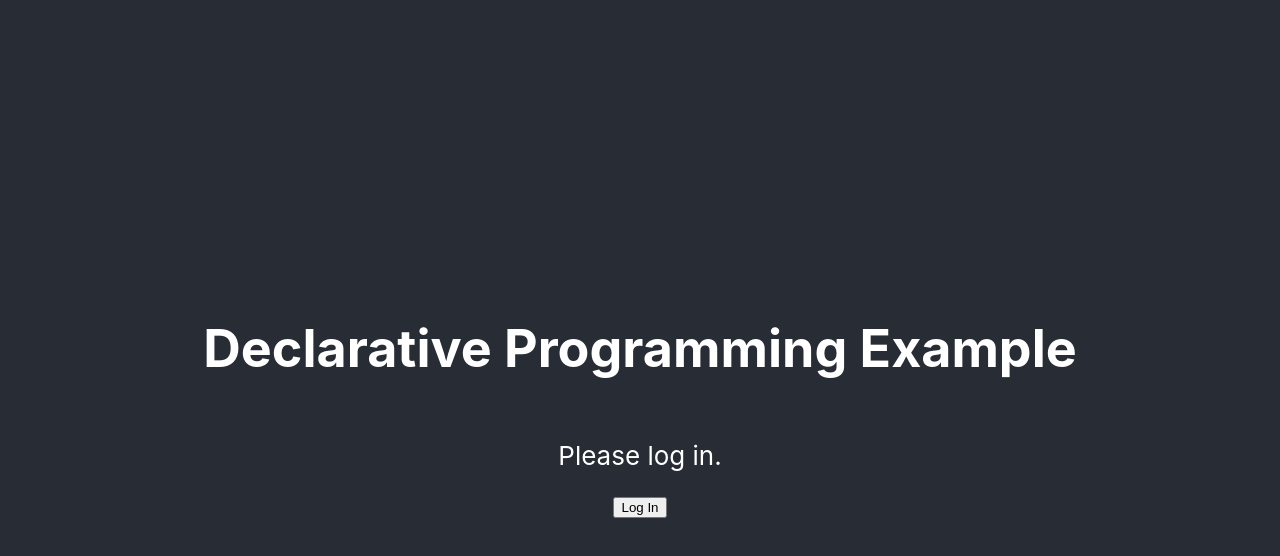
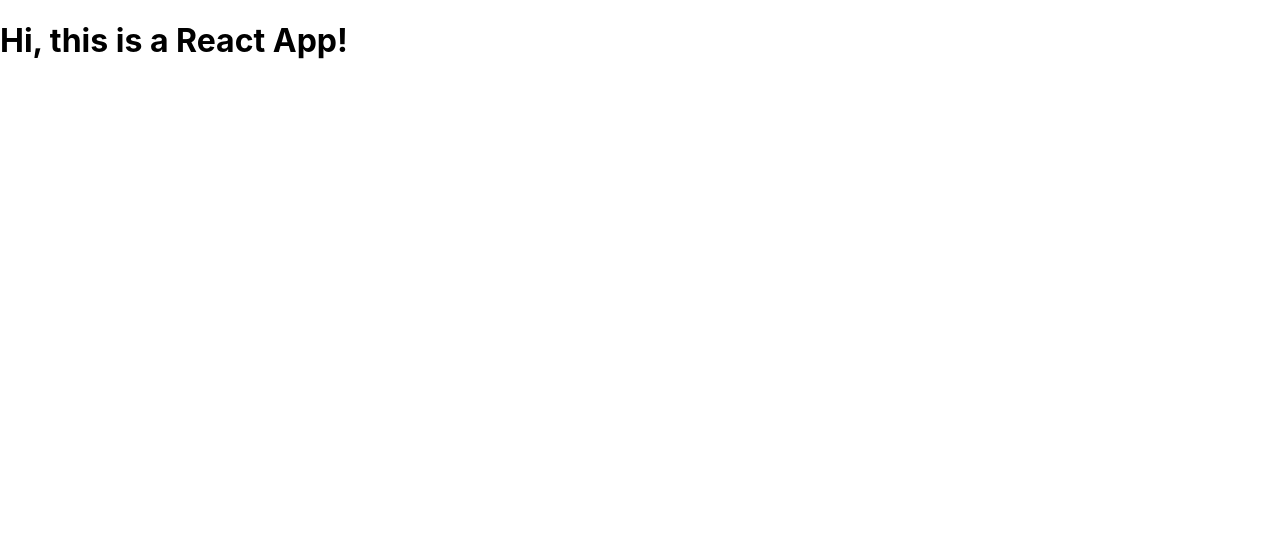
Before and after one commit to Eunho0922/React_Native_Study, a React (Create React App) app in the folder react_practice/: page / in a window 1280 px wide. Shown: the top 556 px of the page. Built offline with nearby package versions, Linux system fonts and the light colour scheme.

Commit message:
React :: JSX 맛보기 코드

```diff
--- a/react_practice/src/App.js
+++ b/react_practice/src/App.js
@@ -2,23 +2,13 @@
 import './App.css';
 
 function App() {
-    const [isLoggedIn, setIsLoggedIn] = useState(false);
 
-    return (
-        <div className='App'>
-            <header className='App-header'>
-            <h1>Declarative Programming Example</h1>
-            { isLoggedIn ? (
-              <p>Welcome, User!</p>
-            ) : (
-              <p>Please log in.</p>
-            )}
-            <button onClick={() => setIsLoggedIn(!isLoggedIn)}>
-            {isLoggedIn ? 'Log Out' : 'Log In'}
-            </button>
-            </header>
-        </div>
-    )
+    // return React.createElement(
+    //   "h1",
+    //   { title: "This works!" },
+    //   "Hi, this is a React App!"
+    // );
+    return <h1 title='This wokrs!'>Hi, this is a React App!</h1>
 }
 
 export default App;
```
Also changed, not shown: 1 other file (tests, documents, lock files or other folders).
